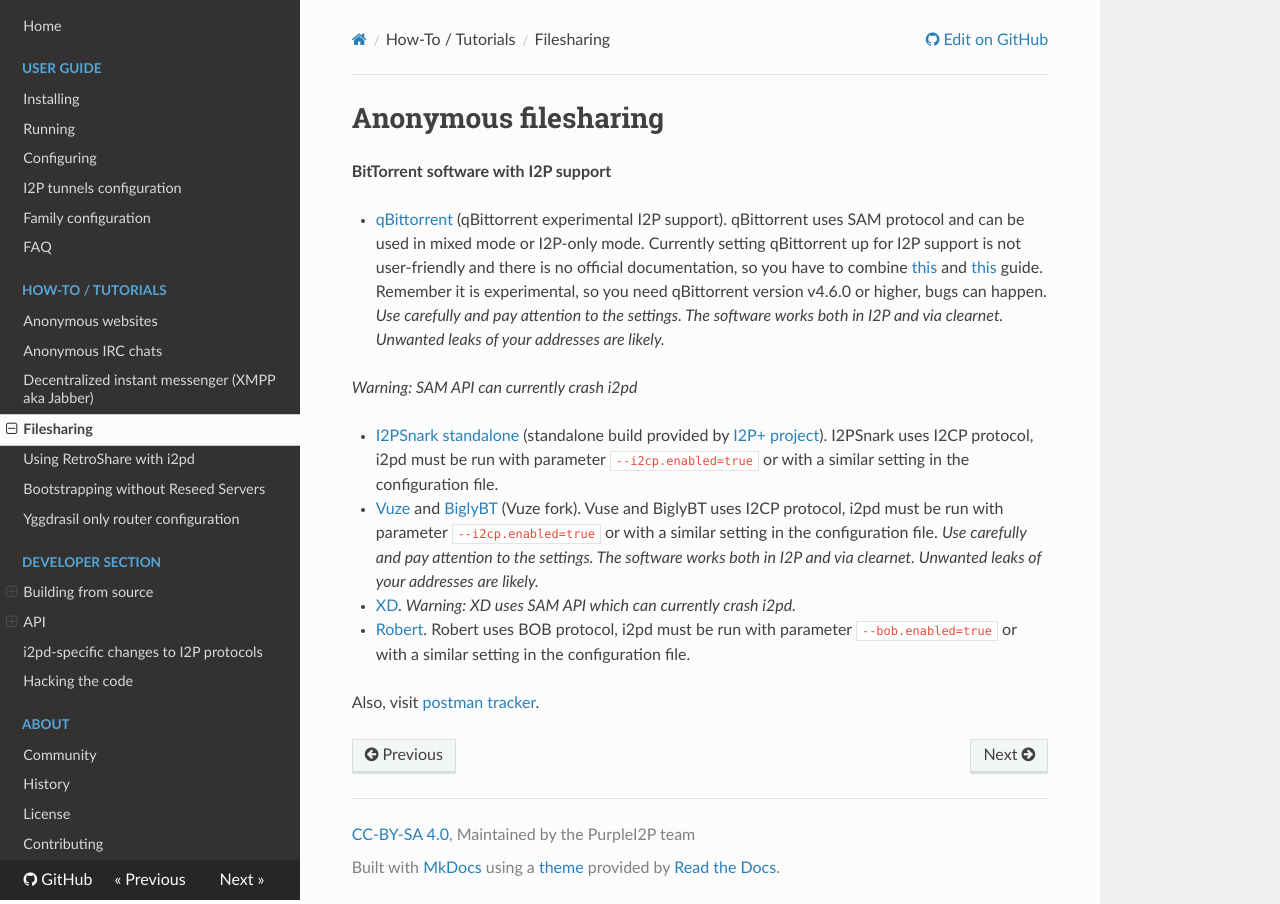
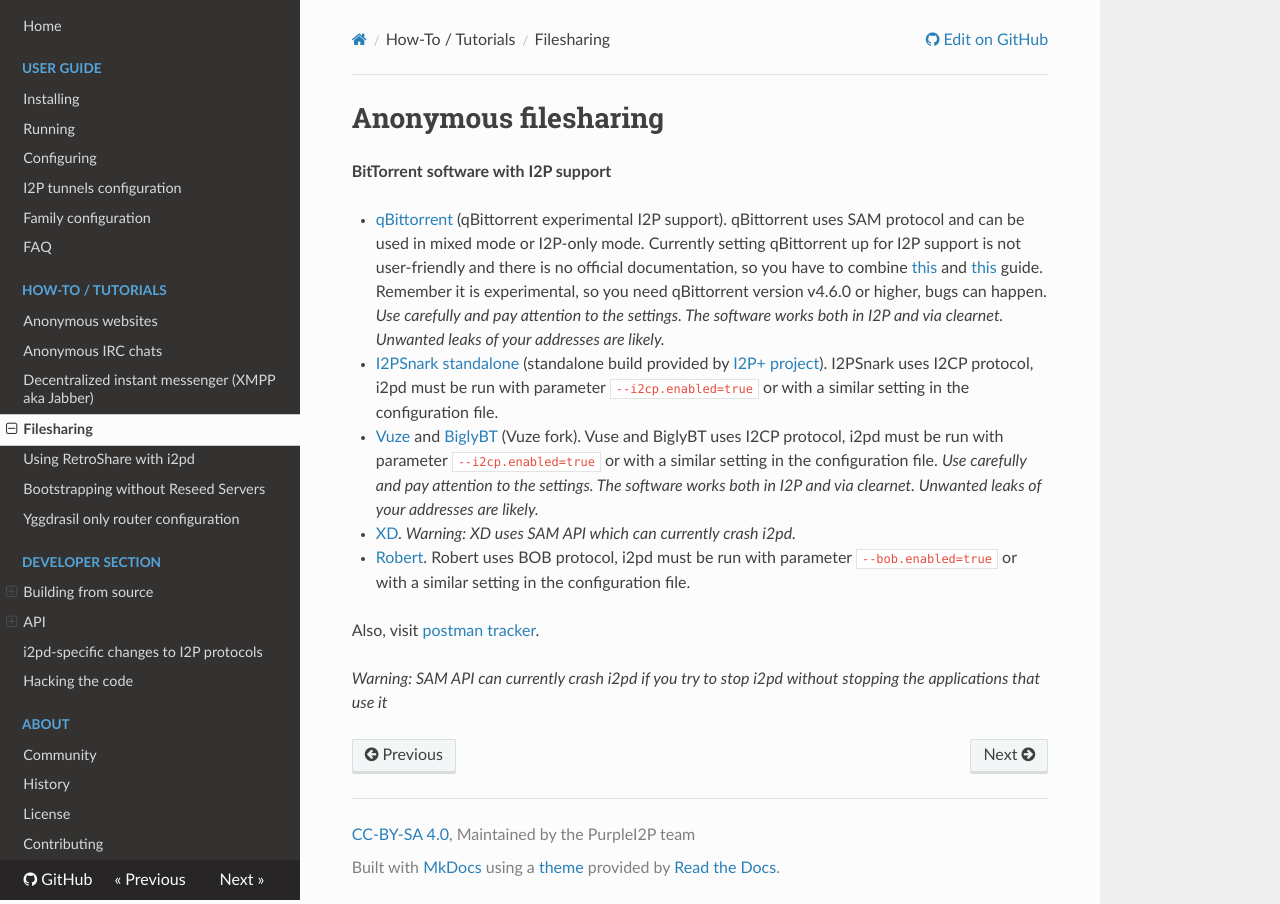
Before and after one commit to PurpleI2P/i2pd_docs_en, an MkDocs documentation site: the page built from docs/tutorials/filesharing.md, in a window 1280 px wide. Built offline with MkDocs 1.6.1, drawn with Linux system fonts in a browser that asks for light colours; nearby versions of some CDN libraries.

Commit message:
move comment
Signed-off-by: R4SAS <r4sas@i2pmail.org>

```diff
--- a/docs/tutorials/filesharing.md
+++ b/docs/tutorials/filesharing.md
@@ -16,3 +14,5 @@ Anonymous filesharing
 - [Robert](http://en.wikipedia.org/wiki/Robert_%28P2P_Software%29). Robert uses BOB protocol, i2pd must be run with parameter `--bob.enabled=true` or with a similar setting in the configuration file.
 
 Also, visit [postman tracker](http://tracker2.postman.i2p).
+
+*Warning: SAM API can currently crash i2pd if you try to stop i2pd without stopping the applications that use it*
```
Also changed, not shown: other parts of docs/tutorials/filesharing.md (+0 -2 lines).
